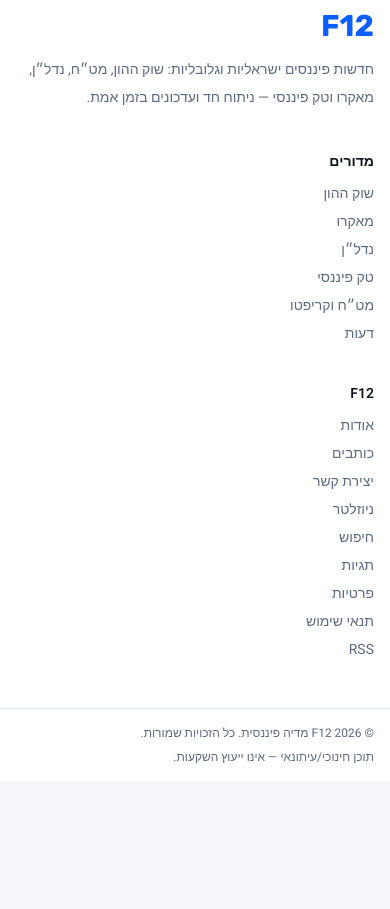
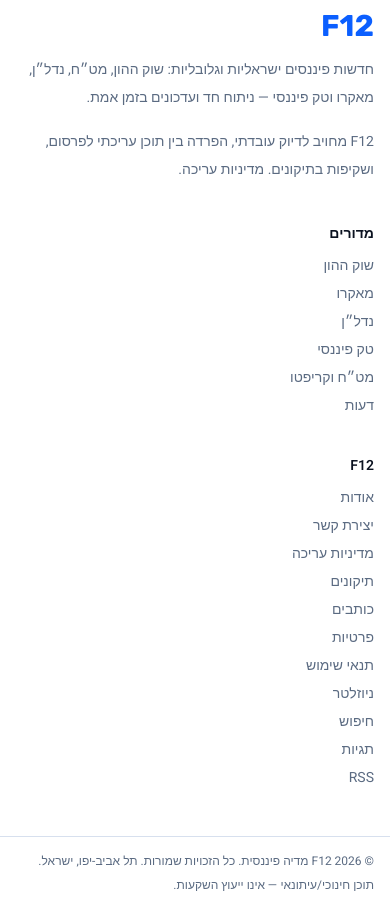
Before and after one commit to doronavni122/f12-co-il, a Next.js app: page / in a window 390 px wide. Shown: the part 6700-7609 px from the top of the page. Before the commit the page ends 7481 px from the top, so only its background shows below. Built offline with nearby package versions, Linux system fonts and the light colour scheme; no server answers.

Commit message:
wire trust pages into footer, mobile nav, and sitemap

```diff
--- a/src/app/sitemap.ts
+++ b/src/app/sitemap.ts
@@ -14,6 +14,8 @@ export default function sitemap(): MetadataRoute.Sitemap {
     "",
     "/about",
     "/contact",
+    "/editorial-policy",
+    "/corrections",
     "/privacy",
     "/terms",
     "/search",
--- a/src/components/layout/mobile-nav.tsx
+++ b/src/components/layout/mobile-nav.tsx
@@ -10,6 +10,10 @@ const mobileLinks = [
   { href: "/authors", label: "כותבים" },
   { href: "/about", label: "אודות" },
   { href: "/contact", label: "יצירת קשר" },
+  { href: "/editorial-policy", label: "מדיניות עריכה" },
+  { href: "/corrections", label: "תיקונים" },
+  { href: "/privacy", label: "פרטיות" },
+  { href: "/terms", label: "תנאי שימוש" },
   { href: "/search", label: "חיפוש" },
   { href: "/newsletter", label: "ניוזלטר", emphasize: true as const },
 ];
--- a/src/components/layout/site-footer.tsx
+++ b/src/components/layout/site-footer.tsx
@@ -12,6 +12,13 @@ export function SiteFooter() {
           <p className="font-display text-3xl font-bold text-brand">F12</p>
           <p className="mt-3 max-w-sm text-sm leading-7 text-muted">
             {siteConfig.description}
+          </p>
+          <p className="mt-4 max-w-sm text-sm leading-7 text-muted">
+            {siteConfig.ethicsBlurb}{" "}
+            <Link href="/editorial-policy" className="text-brand hover:underline">
+              מדיניות עריכה
+            </Link>
+            .
           </p>
         </div>
         <div>
@@ -35,13 +42,33 @@ export function SiteFooter() {
               </Link>
             </li>
             <li>
+              <Link href="/contact" className="hover:text-brand">
+                יצירת קשר
+              </Link>
+            </li>
+            <li>
+              <Link href="/editorial-policy" className="hover:text-brand">
+                מדיניות עריכה
+              </Link>
+            </li>
+            <li>
+              <Link href="/corrections" className="hover:text-brand">
+                תיקונים
+              </Link>
+            </li>
+            <li>
               <Link href="/authors" className="hover:text-brand">
                 כותבים
               </Link>
             </li>
             <li>
-              <Link href="/contact" className="hover:text-brand">
-                יצירת קשר
+              <Link href="/privacy" className="hover:text-brand">
+                פרטיות
+              </Link>
+            </li>
+            <li>
+              <Link href="/terms" className="hover:text-brand">
+                תנאי שימוש
               </Link>
             </li>
             <li>
@@ -60,16 +87,6 @@ export function SiteFooter() {
               </Link>
             </li>
             <li>
-              <Link href="/privacy" className="hover:text-brand">
-                פרטיות
-              </Link>
-            </li>
-            <li>
-              <Link href="/terms" className="hover:text-brand">
-                תנאי שימוש
-              </Link>
-            </li>
-            <li>
               <a href="/rss.xml" className="hover:text-brand">
                 RSS
               </a>
@@ -80,7 +97,8 @@ export function SiteFooter() {
       <div className="border-t border-border">
         <div className="mx-auto flex max-w-6xl flex-col gap-2 px-4 py-4 text-xs text-muted md:flex-row md:items-center md:justify-between md:px-6">
           <p>
-            © {COPYRIGHT_YEAR} {siteConfig.legalName}. כל הזכויות שמורות.
+            © {COPYRIGHT_YEAR} {siteConfig.legalName}. כל הזכויות שמורות.{" "}
+            {siteConfig.location.display}.
           </p>
           <p>תוכן חינוכי/עיתונאי — אינו ייעוץ השקעות.</p>
         </div>
```
Also changed, not shown: 1 other file (tests, documents, lock files or other folders).
